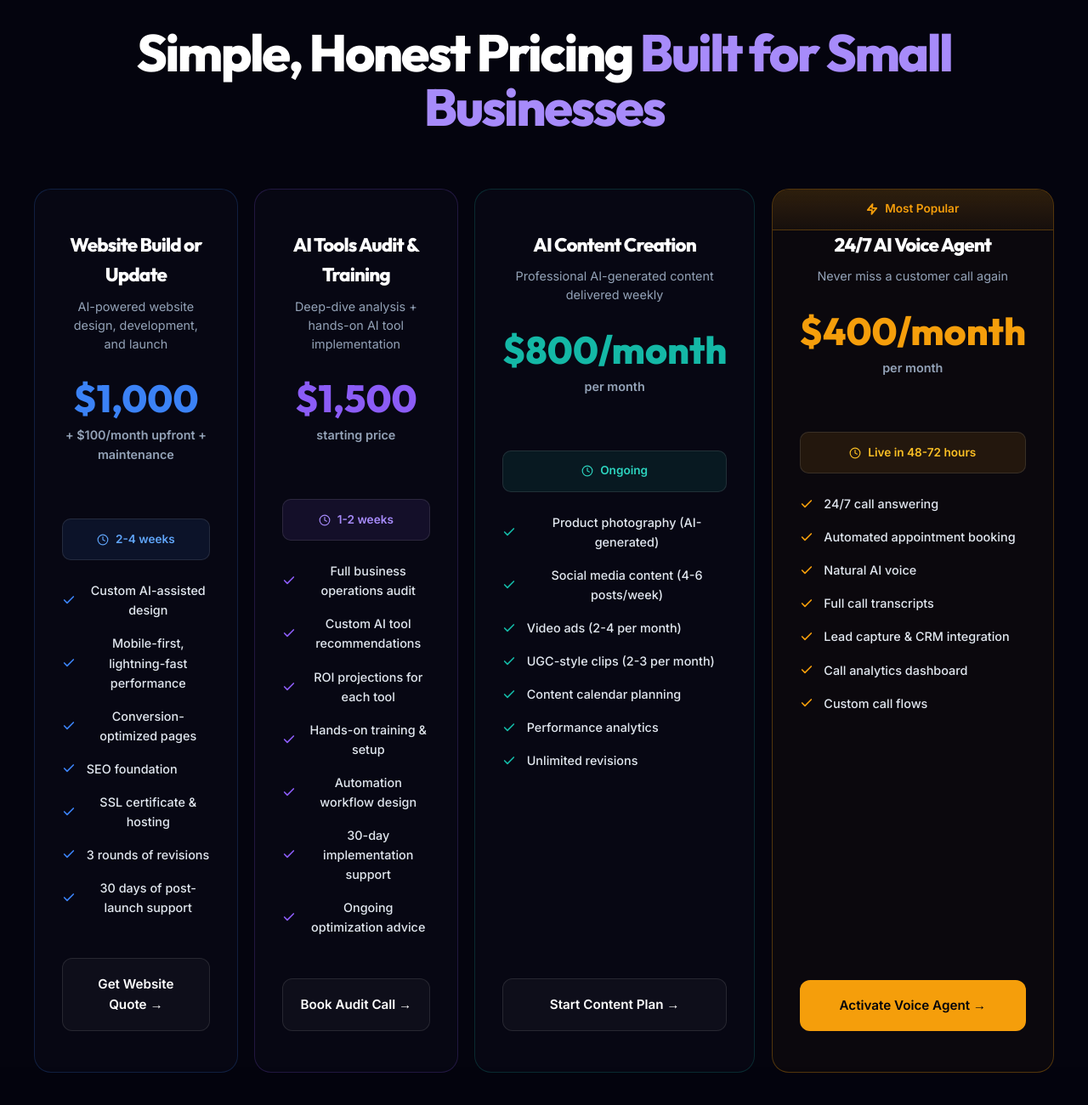
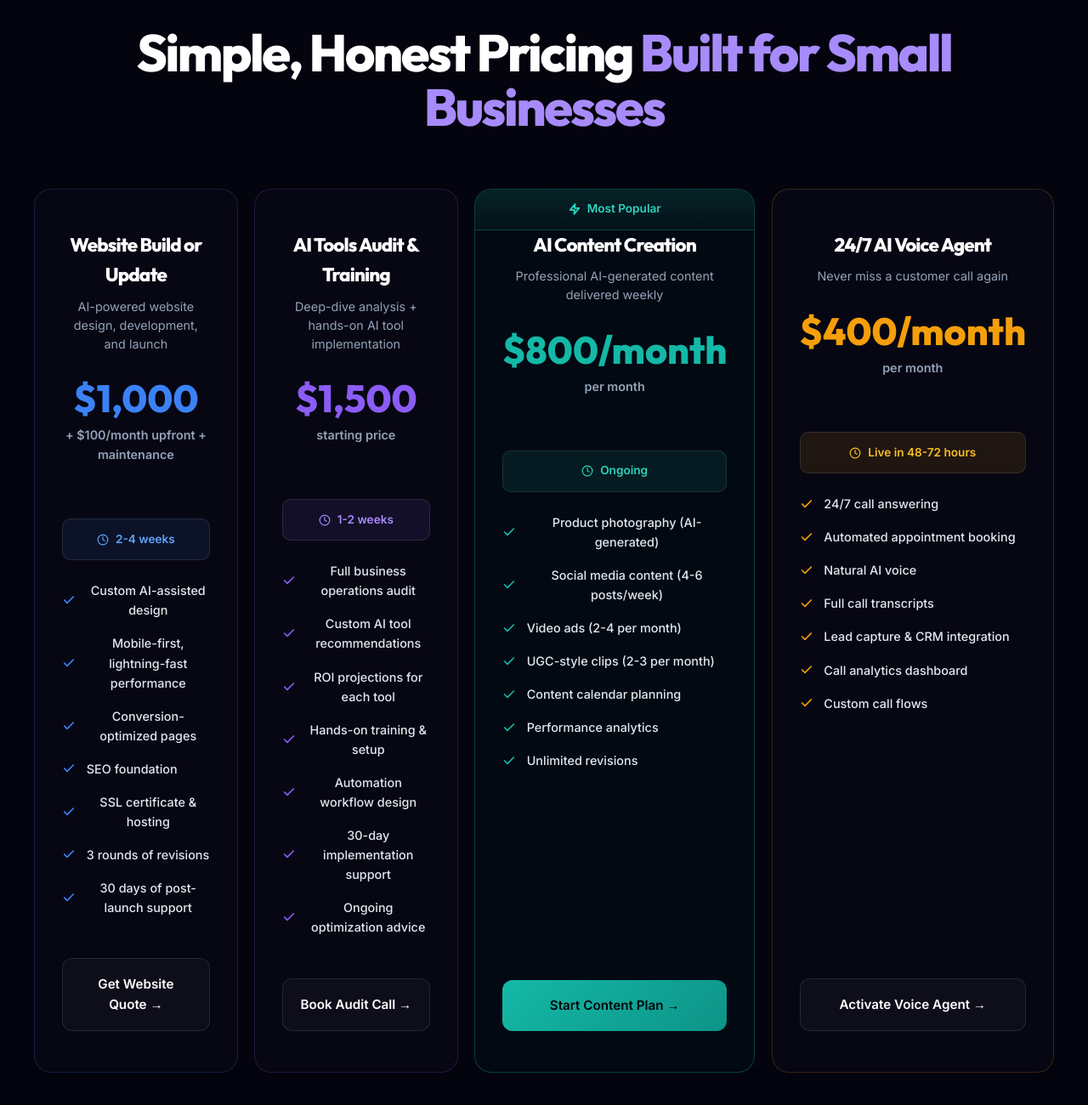
Before and after one commit to afk-jk/Authera, a website built with Vite: page index.html in a window 1280 px wide. Shown: the part 5858-7158 px from the top of the page at 85% size. Built offline with nearby package versions, Linux system fonts and the light colour scheme.

```diff
--- a/index.html
+++ b/index.html
@@ -454,6 +454,14 @@
           </div>
           <!-- Card 3: Content -->
           <div class="pricing-card teal">
+            <div class="popular-tag">
+              <svg xmlns="http://www.w3.org/2000/svg" width="14" height="14" viewBox="0 0 24 24" fill="none"
+                stroke="currentColor" stroke-width="3" stroke-linecap="round" stroke-linejoin="round"
+                class="lucide lucide-zap">
+                <polygon points="13 2 3 14 12 14 11 22 21 10 12 10 13 2"></polygon>
+              </svg>
+              Most Popular
+            </div>
             <h3>AI Content Creation</h3>
             <p class="card-desc">Professional AI-generated content delivered weekly</p>
             <p class="price">$800/month</p>
@@ -508,14 +516,6 @@
           </div>
           <!-- Card 4: Voice Agent -->
           <div class="pricing-card gold">
-            <div class="popular-tag">
-              <svg xmlns="http://www.w3.org/2000/svg" width="14" height="14" viewBox="0 0 24 24" fill="none"
-                stroke="currentColor" stroke-width="3" stroke-linecap="round" stroke-linejoin="round"
-                class="lucide lucide-zap">
-                <polygon points="13 2 3 14 12 14 11 22 21 10 12 10 13 2"></polygon>
-              </svg>
-              Most Popular
-            </div>
             <h3>24/7 AI Voice Agent</h3>
             <p class="card-desc">Never miss a customer call again</p>
             <p class="price">$400/month</p>
--- a/src/style.css
+++ b/src/style.css
@@ -614,12 +614,12 @@ h1 {
 }
 
 .pricing-card.teal {
-  border-color: rgba(20, 184, 166, 0.2);
+  border-color: rgba(20, 184, 166, 0.3);
+  background: rgba(20, 184, 166, 0.03);
 }
 
 .pricing-card.gold {
-  border-color: rgba(245, 158, 11, 0.3);
-  background: rgba(245, 158, 11, 0.03);
+  border-color: rgba(245, 158, 11, 0.2);
 }
 
 .pricing-card:hover {
@@ -744,28 +744,28 @@ h1 {
   color: #f59e0b;
 }
 
-.pricing-card.gold .popular-tag {
+.pricing-card.teal .popular-tag {
   position: absolute;
   top: 0;
   left: 0;
   right: 0;
   padding: 0.8rem;
-  background: rgba(245, 158, 11, 0.1);
-  color: var(--accent-yellow);
+  background: rgba(20, 184, 166, 0.1);
+  color: #2dd4bf;
   font-size: 0.85rem;
   font-weight: 700;
-  border-bottom: 1px solid rgba(245, 158, 11, 0.2);
+  border-bottom: 1px solid rgba(20, 184, 166, 0.2);
   border-radius: 20px 20px 0 0;
   display: flex;
   align-items: center;
   justify-content: center;
   gap: 0.5rem;
   transform: none;
-  background: linear-gradient(to bottom, rgba(245, 158, 11, 0.15), rgba(245, 158, 11, 0.05));
+  background: linear-gradient(to bottom, rgba(20, 184, 166, 0.15), rgba(20, 184, 166, 0.05));
 }
 
-.pricing-card.gold .btn-pricing {
-  background: linear-gradient(135deg, #f59e0b 0%, #d97706 100%);
+.pricing-card.teal .btn-pricing {
+  background: linear-gradient(135deg, #14b8a6 0%, #0d9488 100%);
   color: #03040b;
   border: none;
 }
@@ -786,15 +786,9 @@ h1 {
   background: rgba(255, 255, 255, 0.08);
 }
 
-.pricing-card.gold .btn-pricing {
-  background: #f59e0b;
-  color: #03040b;
-  border: none;
-}
-
-.pricing-card.gold .btn-pricing:hover {
-  background: #fbbf24;
-  box-shadow: 0 0 20px rgba(245, 158, 11, 0.3);
+.pricing-card.teal .btn-pricing:hover {
+  background: #2dd4bf;
+  box-shadow: 0 0 20px rgba(20, 184, 166, 0.3);
 }
 
 /* Icon Utilities */
```
